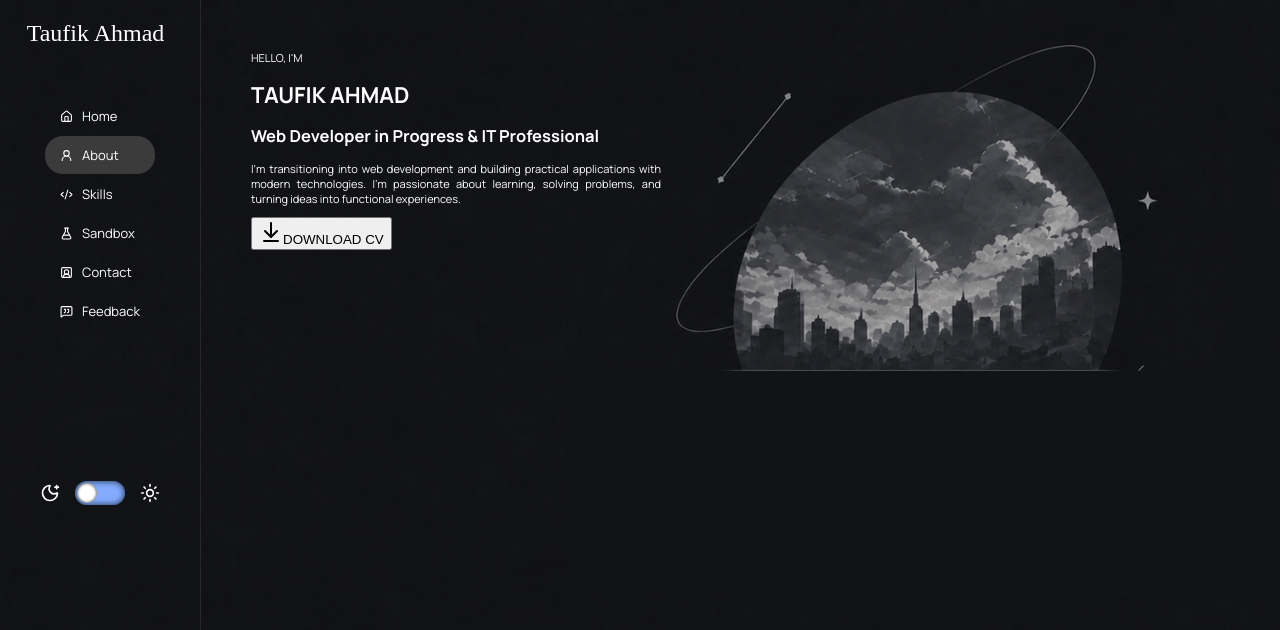
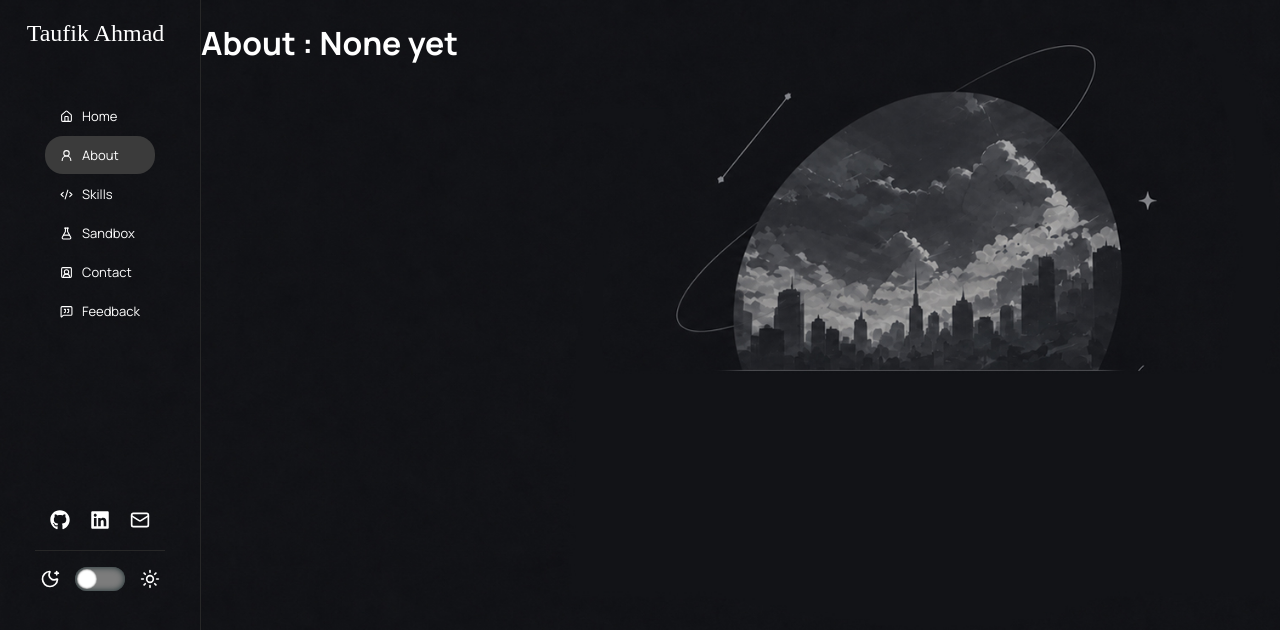
Before and after one commit to taufik50ahmad/portfolio-web, a React (Vite) app in the folder frontend/: page / in a window 1280 px wide. Both pictures are taken after a click on the item "About". Shown: the top 630 px of the page. Built offline with nearby package versions, Linux system fonts and the light colour scheme; a web font is replaced by a local one.

Commit message:
Navbar DONE

```diff
--- a/frontend/src/App.css
+++ b/frontend/src/App.css
@@ -75,10 +75,16 @@ body:has(.toggle-switch.active){
   height:24px;
   border:none;
   border-radius:20px;
-  background:#84abff;
+  background:#7c7c7c;
   position:relative;
   cursor:pointer;
-  box-shadow:0px 0px 6px inset#15282b
+  box-shadow:0px 0px 6px inset#15282b;
+
+  transition: background 0.5s;
+}
+
+.navbar:has(.toggle-switch.active) .toggle-switch{
+  background:#84abff;
 }
 
 .toggle-circle{
@@ -90,7 +96,7 @@ body:has(.toggle-switch.active){
   position:absolute;
   top:2px;
   left:2px;
-  box-shadow: 0px 0px 3px inset #202020;
+  box-shadow: 0px 0px 2px inset #202020;
   transition: transform 0.3s ease;
 }
 
@@ -99,7 +105,6 @@ body:has(.toggle-switch.active){
   align-items: center;
   justify-content: center;
   gap: 15px;
-  margin-top:150px;
 }
 
 .toggle .MoonSun {
@@ -134,3 +139,34 @@ body:has(.toggle-switch.active){
   color:#0051ff;
   transition: color 0.2s ease;
 }
+
+.social-icons{
+  display: flex;
+  gap: 20px;
+}
+
+.social-icons a{
+  color:inherit;
+}
+
+.line{
+  width:130px;
+  height: 1px;
+  background: rgb(39, 39, 39);
+}
+
+.bottom-navbar{
+  display:flex;
+  flex-direction: column;
+  align-items: center;
+  gap:15px;
+  margin-top:180px;
+}
+
+.navbar:has(.toggle-switch.active) .line{
+  background: rgb(180, 180, 180);
+}
+
+.navbar:has(.toggle-switch.active){
+  border-right-color: rgb(180, 180, 180);
+}
--- a/frontend/src/App.tsx
+++ b/frontend/src/App.tsx
@@ -1,7 +1,21 @@
 import Home from "./pages/Home";
+import About from "./pages/About";
+import Skills from "./pages/Skills";
+import Sandbox from "./pages/Sandbox";
+import Contact from "./pages/Contact";
+import Feedback from "./pages/Feedback";
 import "./App.css"
-import { UserRound, House, CodeXml, FlaskConical, SquareUserRound, MessageSquareQuote, Sun, MoonStar } from "lucide-react";
+import { UserRound,
+         House,
+         CodeXml,
+         FlaskConical,
+         SquareUserRound,
+         MessageSquareQuote,
+         Sun,
+         MoonStar,
+         Mail } from "lucide-react";
 import { useState } from "react";
+import { FaGithub, FaLinkedin } from "react-icons/fa";
 
 export default function App(){
   const [darkMode, setDarkMode] = useState(false);
@@ -33,6 +47,34 @@ export default function App(){
               onClick={()=>setPage("feedback")}
           ><MessageSquareQuote/>Feedback</li>
         </ul>
+
+        <div className="bottom-navbar">
+          {/* Github, LinkedIn, Email */}
+          <div className="social-icons">
+            <a
+              href="https://github.com/taufik50ahmad"
+              target="_blank"
+              rel="noopener noreferrer">
+              <span><FaGithub size={20}/></span>
+            </a>
+            <a
+              href="https://linkedin.com/in/taufikahmad57"
+              target="_blank"
+              rel="noopener noreferrer">
+              <span><FaLinkedin size={20}/></span>
+            </a>
+            <a
+              href="mailto:taufik50ahmad@gmail.com"
+              target="_blank"
+              rel="noopener noreferrer">
+              <span><Mail size={20}/></span>
+            </a>
+          </div>
+
+          {/* Separator Line */}
+          <div className="line"></div>
+
+          {/* Toggle */}
           <div className="toggle">
             <span className="MoonSun"><MoonStar/></span>
             <button className={`toggle-switch ${darkMode ? "active" : ""}`} onClick={() => setDarkMode(!darkMode)}>
@@ -43,8 +85,17 @@ export default function App(){
             <span className="MoonSun"><Sun/></span>
           </div>
         </div>
+
+      </div>
+
+      {/* Pages */}
       <div>
-        <Home/>
+        {page === "home" && <Home/>}
+        {page === "about" && <About/>}
+        {page === "skills" && <Skills/>}
+        {page === "sandbox" && <Sandbox/>}
+        {page === "contact" && <Contact/>}
+        {page === "feedback" && <Feedback/>}
       </div>
     </div>
   )
--- /dev/null
+++ b/frontend/src/pages/About.tsx
@@ -0,0 +1,7 @@
+export default function About(){
+    return (
+        <div>
+            <h1>About : None yet</h1>
+        </div>
+    )
+}
--- /dev/null
+++ b/frontend/src/pages/Contact.tsx
@@ -0,0 +1,7 @@
+export default function Contact(){
+    return (
+        <div>
+            <h1>Contact : None yet</h1>
+        </div>
+    )
+}
--- /dev/null
+++ b/frontend/src/pages/Feedback.tsx
@@ -0,0 +1,7 @@
+export default function Feedback(){
+    return (
+        <div>
+            <h1>Feedback : None yet</h1>
+        </div>
+    )
+}
--- /dev/null
+++ b/frontend/src/pages/Sandbox.tsx
@@ -0,0 +1,7 @@
+export default function Sandbox(){
+    return (
+        <div>
+            <h1>Sandbox : None yet</h1>
+        </div>
+    )
+}
--- /dev/null
+++ b/frontend/src/pages/Skills.tsx
@@ -0,0 +1,7 @@
+export default function Skills(){
+    return (
+        <div>
+            <h1>Skills : None yet</h1>
+        </div>
+    )
+}
```
Lines whose indentation alone changed are shown as unchanged.
